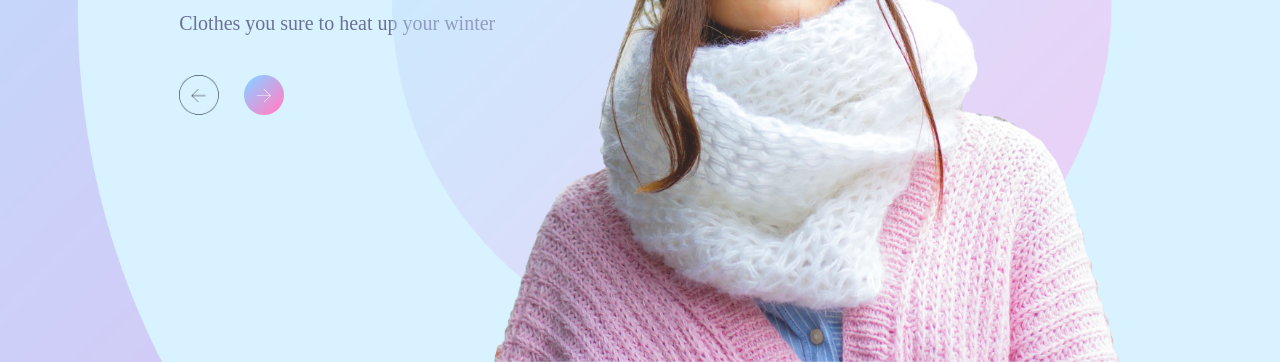
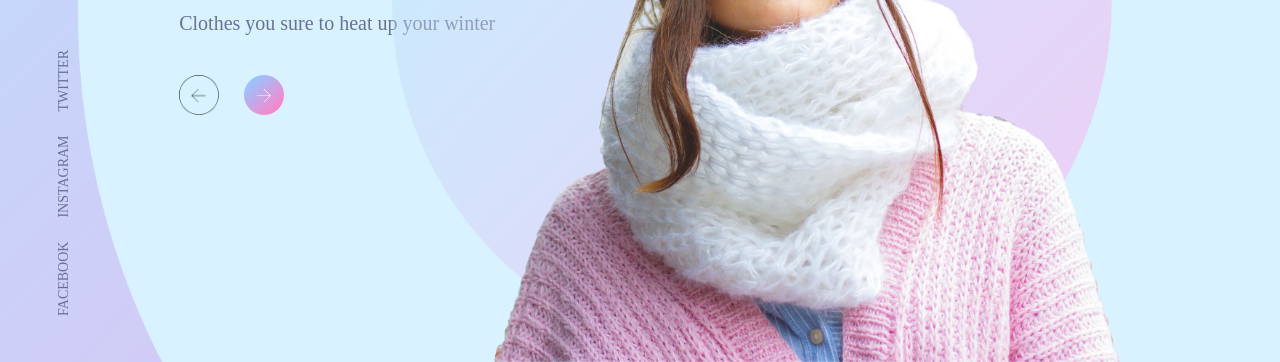
Before and after one commit to Viza-Solutions/Fashion-Landing-Page, a plain HTML site: page index.html in a window 1280 px wide. Shown: the part 438-800 px from the top of the page. Drawn offline with Linux system fonts and the light colour scheme.

Commit message:
adds links to facebook , twitter, instagram

```diff
--- a/assets/css/styles.css
+++ b/assets/css/styles.css
@@ -94,3 +94,17 @@ nav ul li a {
     bottom: 0;
     right: 160px;
 }
+
+.social-links {
+    transform: rotate(-90deg);
+    position: absolute;
+    left: -80px;
+    bottom: 180px;
+}
+
+.social-links a {
+    text-decoration: none;
+    color: #6a7199;
+    padding-right: 20px;
+    font-size: 14px;
+}
--- a/index.html
+++ b/index.html
@@ -40,6 +40,11 @@
 
     <img src="./assets/urbanImg/img.png" class="feature-img">
 
+    <div class="social-links">
+        <a href="http://">FACEBOOK</a>
+        <a href="http://">INSTAGRAM</a>
+        <a href="http://">TWITTER</a>
+    </div>
 
 </div>
 
```
